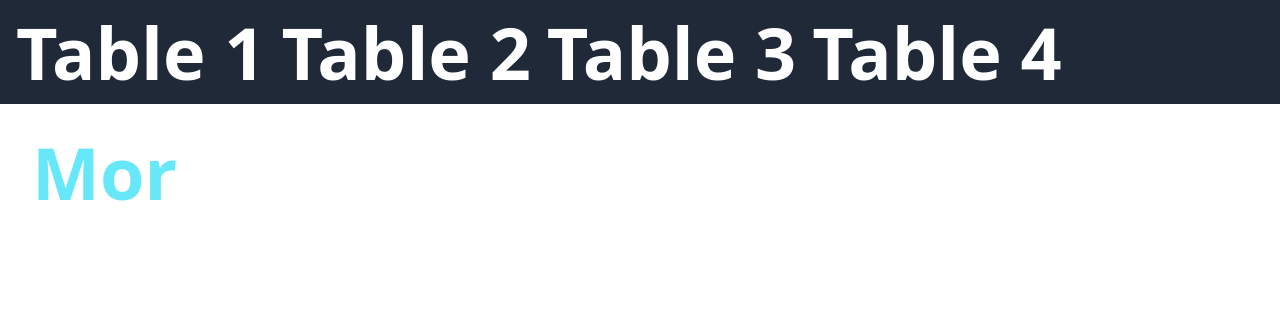
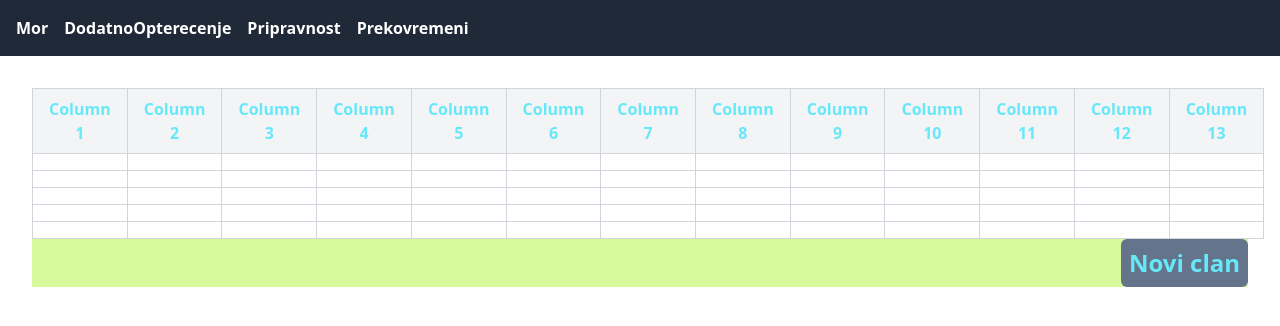
Before and after one commit to UrosPetronijevic/Records-of-employees, a React (Vite) app: page /table1 in a window 1280 px wide. Shown: the top 326 px of the page. Built offline with nearby package versions, Linux system fonts and the light colour scheme.

Commit message:
Table1 component structure added

```diff
--- a/src/App.tsx
+++ b/src/App.tsx
@@ -9,22 +9,35 @@ import Table1 from "./Components/Table1";
 import Table2 from "./Components/Table2";
 import Table3 from "./Components/Table3";
 import Table4 from "./Components/Table4";
+import { useState } from "react";
+import Absences from "./Components/Absences";
 
 export default function App() {
+  const [employees, setEmployees] = useState();
+
+  const [newMember, setNewMember] = useState<boolean>(false);
+
+  const [absence, setAbsence] = useState<boolean>(false);
+
   return (
-    <div className="text-7xl font-bold text-cyan-300">
+    <div className=" font-bold text-cyan-300">
       <Router>
         <Navigation />
         <main className="p-8">
           <Routes>
             <Route path="/" element={<Navigate to="/table1" />} />
-            <Route path="/table1" element={<Table1 />} />
+            <Route
+              path="/table1"
+              element={<Table1 setAbsence={setAbsence} absence={absence} />}
+            />
             <Route path="/table2" element={<Table2 />} />
             <Route path="/table3" element={<Table3 />} />
             <Route path="/table4" element={<Table4 />} />
           </Routes>
         </main>
       </Router>
+
+      {absence ? <Absences /> : ""}
     </div>
   );
 }
--- a/src/Components/Navigation.tsx
+++ b/src/Components/Navigation.tsx
@@ -4,16 +4,16 @@ export default function Navigation() {
   return (
     <nav className="bg-gray-800 text-white p-4 flex gap-4">
       <Link to="/table1" className="hover:underline">
-        Table 1
+        Mor
       </Link>
       <Link to="/table2" className="hover:underline">
-        Table 2
+        DodatnoOpterecenje
       </Link>
       <Link to="/table3" className="hover:underline">
-        Table 3
+        Pripravnost
       </Link>
       <Link to="/table4" className="hover:underline">
-        Table 4
+        Prekovremeni
       </Link>
     </nav>
   );
--- a/src/Components/Table1.tsx
+++ b/src/Components/Table1.tsx
@@ -1,3 +1,54 @@
-export default function Table1() {
-  return <div>Mor</div>;
+type Table1Props = {
+  absence: boolean;
+  setAbsence: React.Dispatch<React.SetStateAction<boolean>>;
+};
+
+export default function Table1({ absence, setAbsence }: Table1Props) {
+  const rows = 5;
+  const columns = 13;
+
+  const tableData = Array.from({ length: rows }, (_, rowIndex) =>
+    Array.from({ length: columns }, (_, colIndex) => ``)
+  );
+  return (
+    <div>
+      <table className="table-auto border-collapse border border-gray-300 w-full">
+        <thead>
+          <tr>
+            {Array.from({ length: columns }, (_, colIndex) => (
+              <th
+                key={`header-${colIndex}`}
+                className="border border-gray-300 px-4 py-2 bg-gray-100"
+              >
+                Column {colIndex + 1}
+              </th>
+            ))}
+          </tr>
+        </thead>
+        <tbody>
+          {tableData.map((row, rowIndex) => (
+            <tr key={`row-${rowIndex}`}>
+              {row.map((cell, colIndex) => (
+                <td
+                  key={`cell-${rowIndex}-${colIndex}`}
+                  className="border border-gray-300 px-4 py-2"
+                >
+                  {cell}
+                </td>
+              ))}
+            </tr>
+          ))}
+        </tbody>
+      </table>
+      <div className="flex bg-lime-200 flex-row-reverse">
+        <button
+          type="submit"
+          className="bg-slate-500 rounded-md text-2xl p-2"
+          onClick={() => {}}
+        >
+          Novi clan
+        </button>
+      </div>
+    </div>
+  );
 }
```
